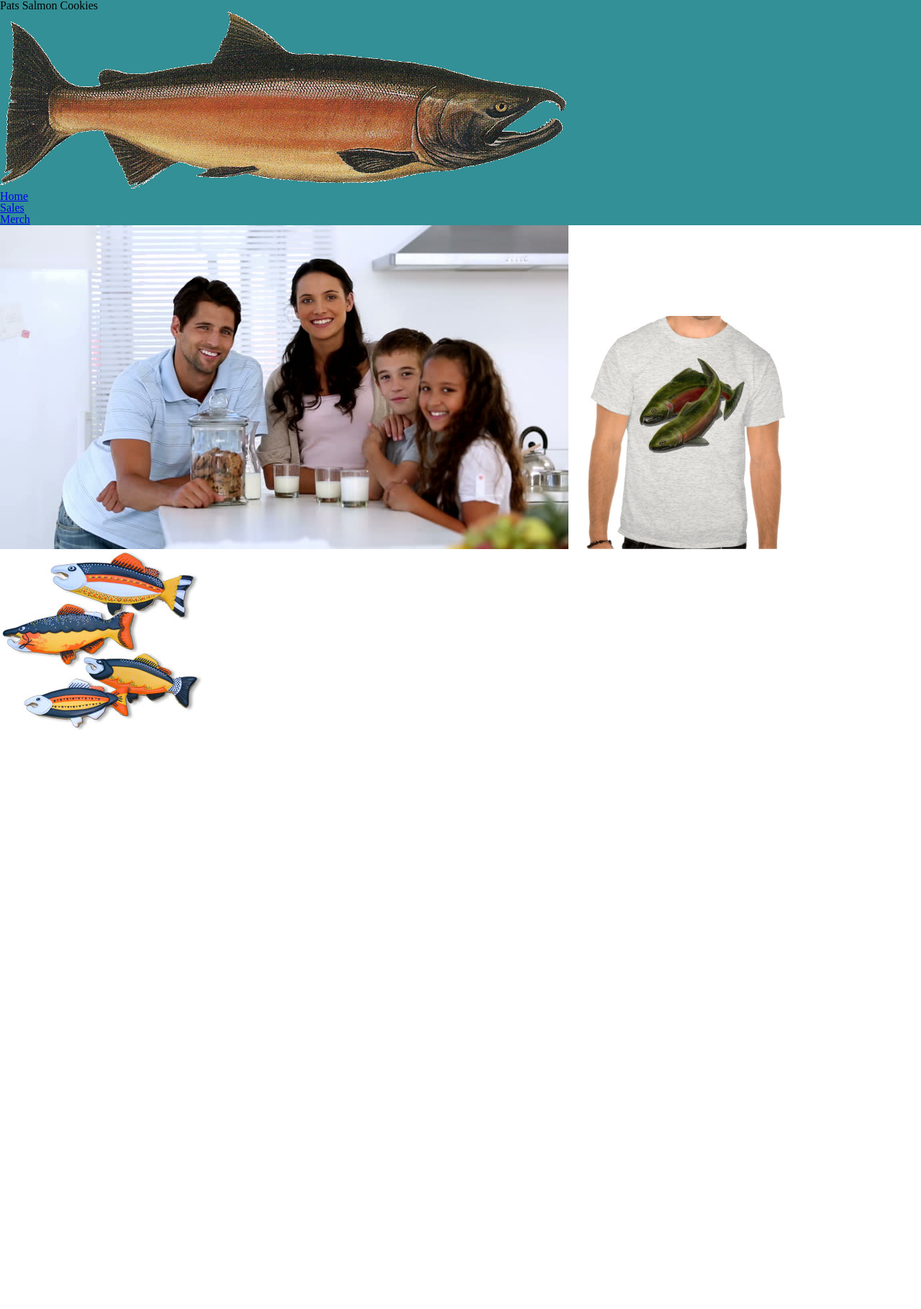
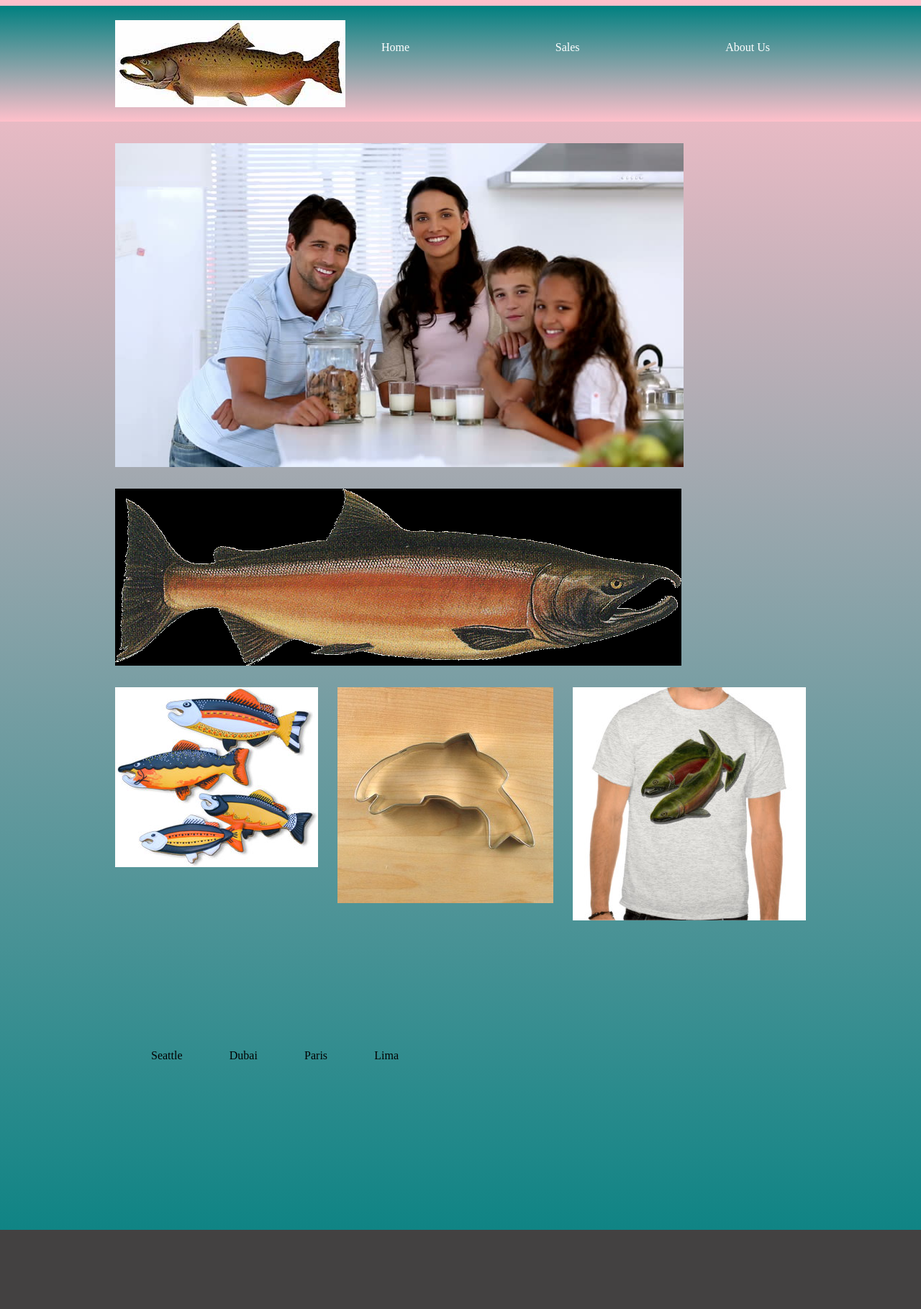
Before and after one commit to Marthaquinram/cookie-stand, a plain HTML site: page index.html in a window 1280 px wide. Shown: the whole page at 72% size. Before the commit the page ends 1019 px from the top, so only its background shows below. Drawn offline with Linux system fonts and the light colour scheme.

Commit message:
added background gradient colors and updated layout of my html and css

```diff
--- a/css/style.css
+++ b/css/style.css
@@ -3,5 +3,81 @@
 
 }
 header{
-  background-color: rgb(51, 144, 150);
-}
+  background-color: rgb(159, 196, 235);
+   background-image: linear-gradient(teal, pink);
+  }
+
+   /* html * { this allows me to see the box borders which help me target specific boxes.
+    border: solid black 1px;
+  }   */
+
+  Body{
+    background-color: rgb(228, 154, 154);
+    background-image: linear-gradient(pink, teal);
+
+  }
+  nav {
+    width: 960px;
+    margin:.5rem auto;
+    display:flex;
+
+  }
+  nav img {
+    margin-top: 20px;
+    margin-bottom: 20px;
+  }
+
+  ul {
+  display: flex;
+  margin: 50px;
+  justify-content: space-between;
+  width:100%;
+
+  }
+  a {
+    color: white;
+    text-decoration: none;
+  }
+
+
+  main{
+    width: 960px;
+    margin: 30px auto 0 auto;
+    /*this means top right bottom left */
+    display:flex;
+    flex-wrap: wrap;
+    justify-content: space-between;
+    align-items: flex-start;
+  }
+
+  main img{
+    margin-bottom: 30px;
+    background-color: black;
+  }
+  article{
+    width: 450px;
+    height: 400px;
+  }
+
+  article section{
+    height: 365px;
+    overflow: auto;
+
+  }
+  article a{
+     border: 1px solid black;
+    text-decoration: none;
+    padding: 2px;
+    padding-left: 20px;
+    padding-right: 20px;
+    background-color: black;
+    color: white;
+  }
+  a:hover{
+    color: pink;
+  }
+
+  footer{
+    background-color: rgb(67, 65, 65);
+    height: 110px;
+  }
--- a/index.html
+++ b/index.html
@@ -8,7 +8,94 @@
   <link rel="stylesheet" href="css/style.css">
 </head>
 
+
 <body>
+  <header>
+    <!--this is the parent container-->
+    <nav>
+      <!--this is the direct child of container above-->
+      <img src="img/chinook.jpeg" />
+      <ul>
+        <!--this is the direct child of the nav-->
+        <li><a href="index.html ">Home</a></li>
+        <!--this is the direct child of the ul-->
+        <li><a href="sales.html">Sales</a></li>
+        <li><a href="#">About Us</a></li>
+
+      </ul>
+    </nav>
+  </header>
+  <main>
+    <img src="img/familysalmon.jpeg" alt="familysalmon" id="hero" width="790" height="450">
+    <img src="img/salmon2.png">
+    <img src="img/fish.jpeg" alt="Cookies">
+    <img src="img/cutter.jpeg">
+    <img src="img/shirtsalmon.jpeg" alt="Shirt">
+
+
+    <!-- <img src="http://place-hold.it/300x375/rrr/ddd" />
+    <img src="http://place-hold.it/480x400/rrr/ddd" /> -->
+    <article>
+
+      <ul>
+        <li></li>
+      </ul>
+      <section>
+        <ul>
+          <li>Seattle </li>
+          <li>Dubai</li>
+          <li>Paris</li>
+          <li>Lima</li>
+          <li>Tokyo</li>
+        </ul>
+      </section>
+      <!-- <a href="#">Call To Action</a> -->
+      </article>
+  </main>
+  <footer>
+
+  </footer>
+</body>
+
+</html>
+
+
+
+
+
+
+
+
+
+
+
+
+
+
+
+
+
+
+
+
+
+
+
+
+
+
+
+
+
+
+
+
+
+
+
+
+
+<!--<body>
   <header>
     <nav>
       <h1>Pats Salmon Cookies</h1>
@@ -22,9 +109,10 @@
     </nav>
   </header>
   <main>
-    <img src="img/familysalmon.jpeg" alt="familysalmon" id="hero" width="790" height="450">
-    <img src="img/shirtsalmon.jpeg" alt="Shirt">
+    <!-- <img src="img/familysalmon.jpeg" alt="familysalmon" id="hero" width="790" height="450"> -->
+    <!--<img src="img/shirtsalmon.jpeg" alt="Shirt">
     <img src="img/fish.jpeg" alt="Cookies">
+    <img src="img/background.jpeg" alt="background-image" id="peachcolor">
 
     <article>
       <h2></h2>
@@ -45,4 +133,4 @@
 
 
 
-</html>
+<!--</html>
```
Also changed, not shown: img/background.jpeg (added), img/chinook.jpeg (added), img/cutter.jpeg (added).
